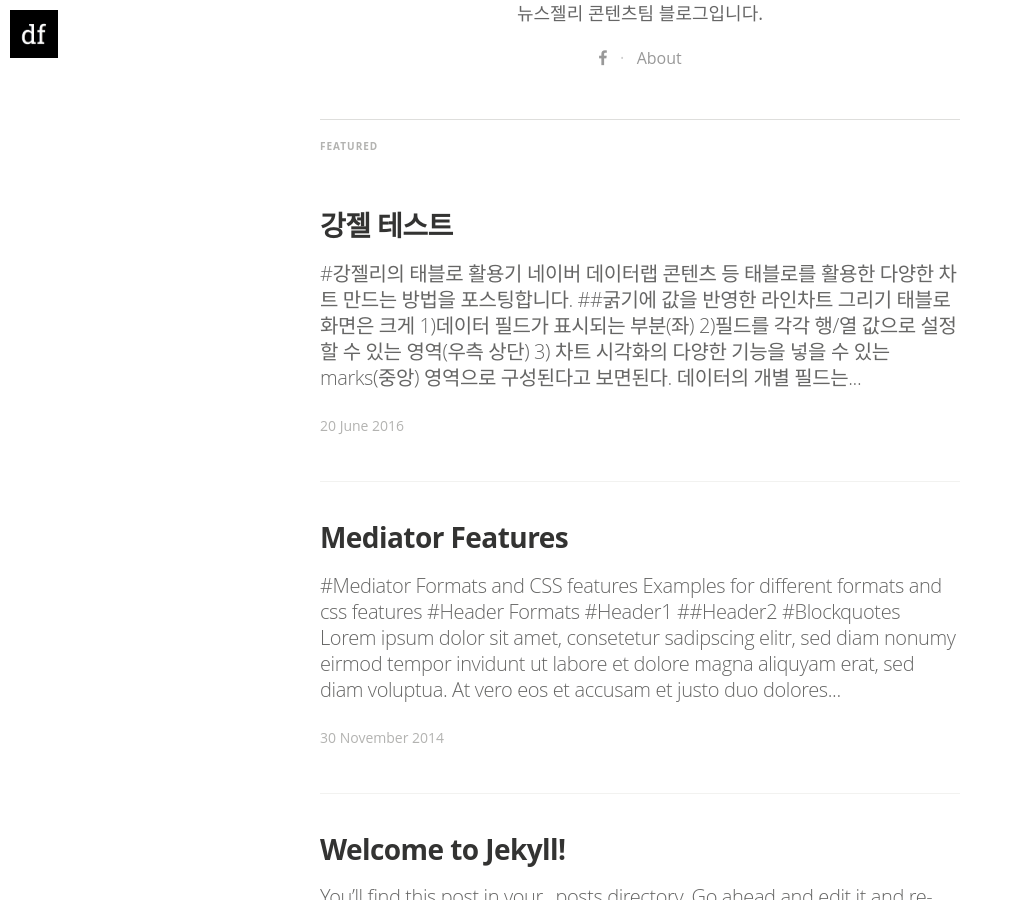
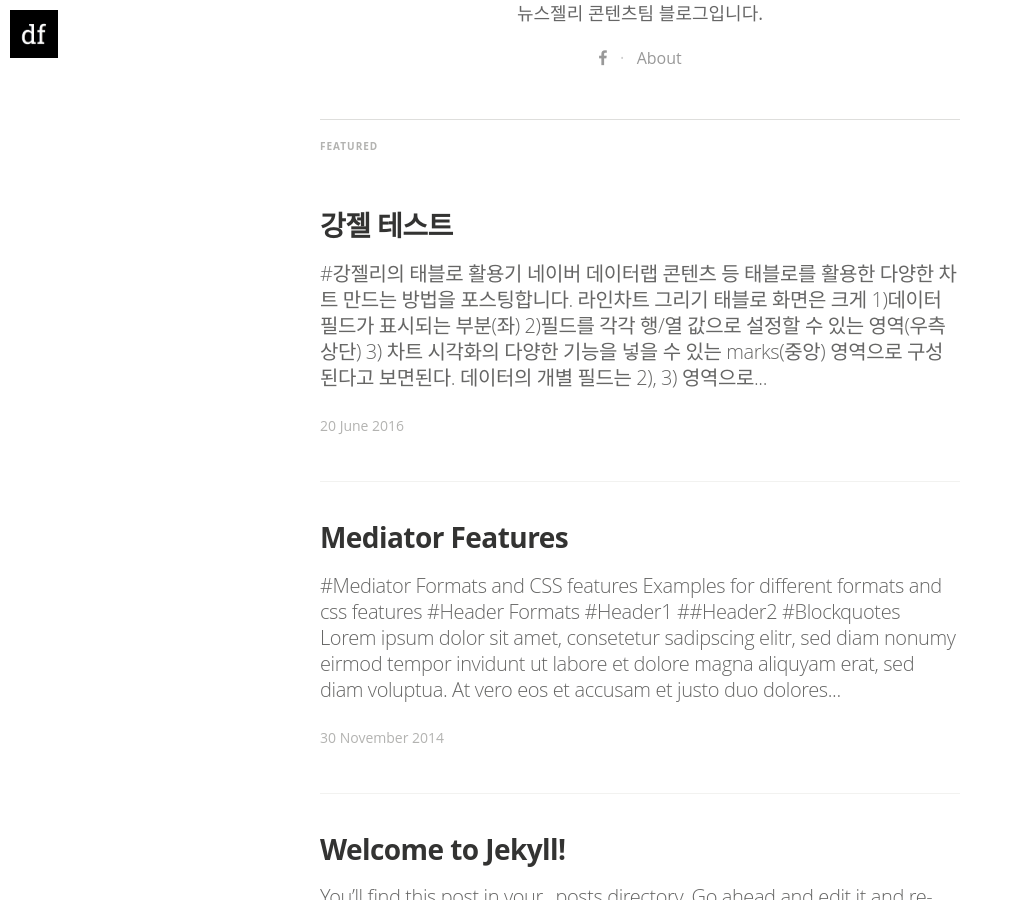
Before and after one commit to NewsJelly/blog-contents, a Jekyll site: the page built from index.html, in a window 1280 px wide and 900 px high, scrolled down 592 px. Shown: the whole window, without its empty margins (0-1010 px from the left). Built offline with Jekyll 4.4.1, drawn with Linux system fonts in a browser that asks for light colours; nearby versions of some CDN libraries; some web fonts are replaced; the list of posts is cut into pages by our own code.

Commit message:
Update 2016-06-20-kangjell_testl.markdown

```diff
--- a/_posts/2016-06-20-kangjell_testl.markdown
+++ b/_posts/2016-06-20-kangjell_testl.markdown
@@ -11,7 +11,7 @@ image2: /assets/article_images/2014-11-30-mediator_features/night-track-mobile.J
 #강젤리의 태블로 활용기
 >네이버 데이터랩 콘텐츠 등 태블로를 활용한 다양한 차트 만드는 방법을 포스팅합니다.
 
-##굵기에 값을 반영한 라인차트 그리기
+## 라인차트 그리기
 
 ![image](https://cloud.githubusercontent.com/assets/10662638/16186494/c7cea22a-3705-11e6-9719-21ed75f7fc13.png)
 > 태블로 화면은 크게 1)데이터 필드가 표시되는 부분(좌) 2)필드를 각각 행/열 값으로 설정할 수 있는 영역(우측 상단) 3) 차트 시각화의 다양한 기능을 넣을 수 있는 marks(중앙) 영역으로 구성된다고 보면된다. 데이터의 개별 필드는 2), 3) 영역으로 이동하면서 다양한 형태의 차트를 만들 수 있다.
```
